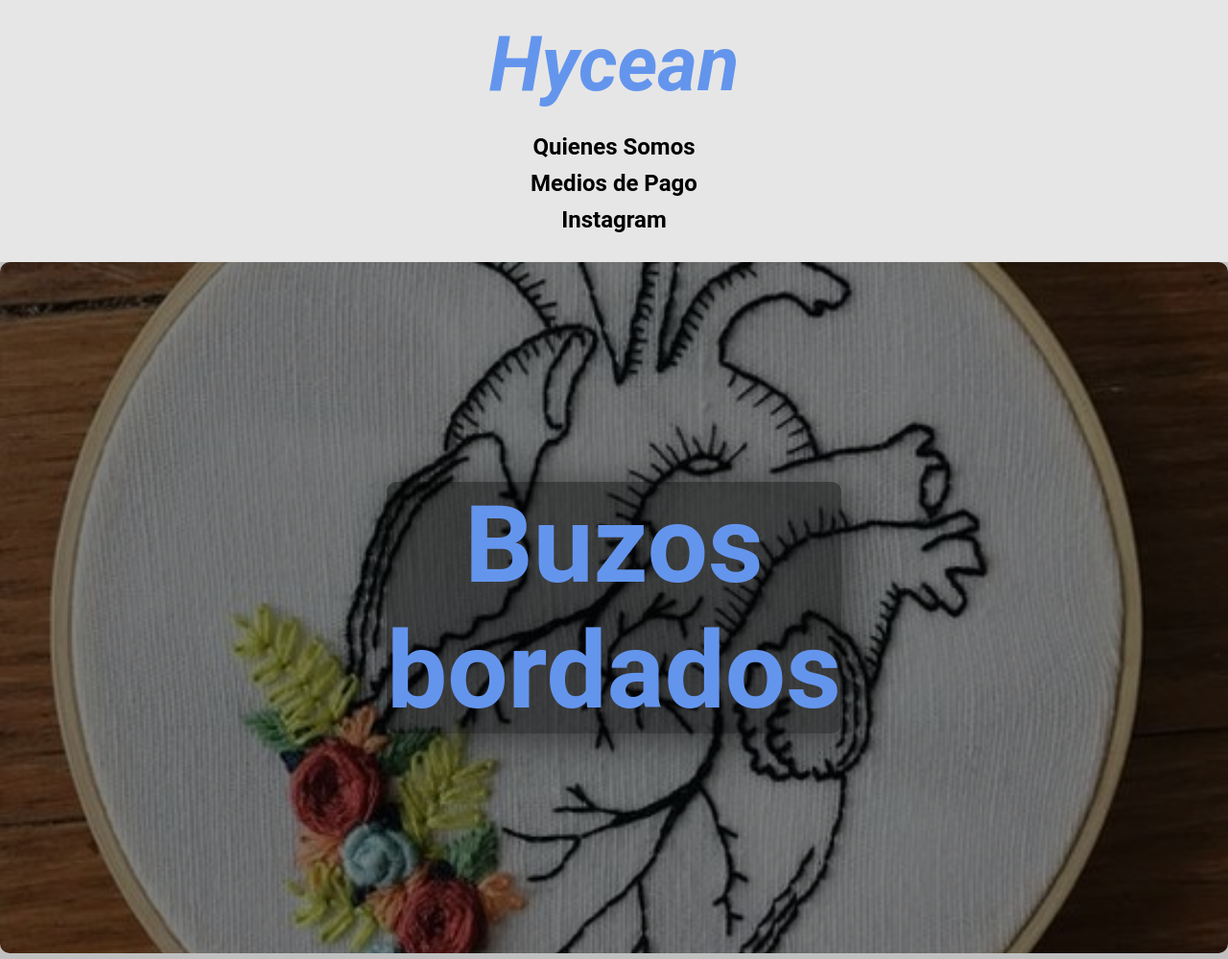
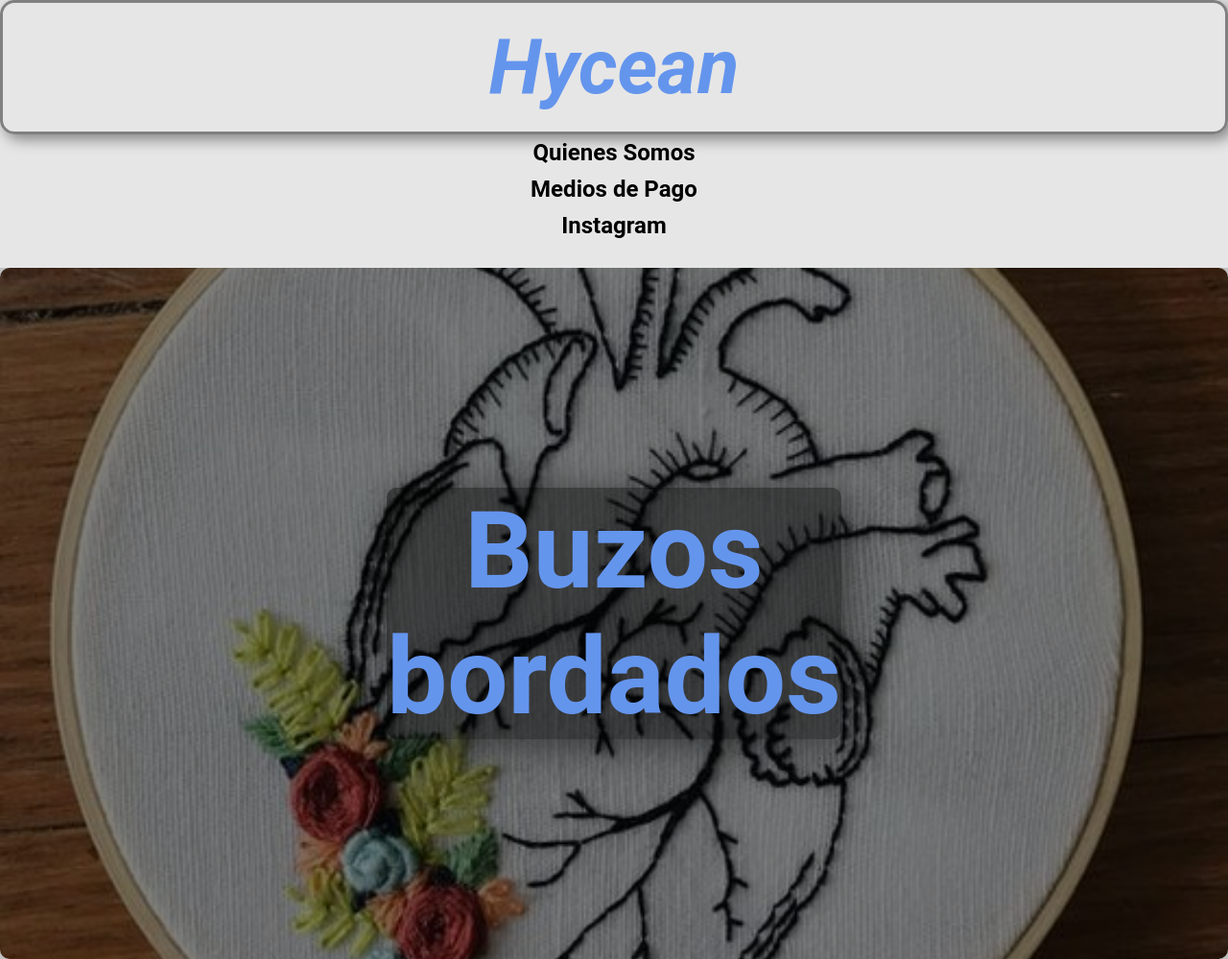
Before and after one commit to H-Y-C1/Hycean, a plain HTML site: page index.html in a window 1280 px wide. Shown: the top 999 px of the page at 96% size. Drawn offline with Linux system fonts and the light colour scheme.

Commit message:
Update index.css

```diff
--- a/index.css
+++ b/index.css
@@ -34,6 +34,9 @@ header .logo{
     font-size: 5em;
     font-style: oblique;
     text-align: center;
+    border: 3px gray solid;
+    border-radius: 15px;
+    box-shadow: 5px 5px 15px gray;
 }
 
 header nav{
```
